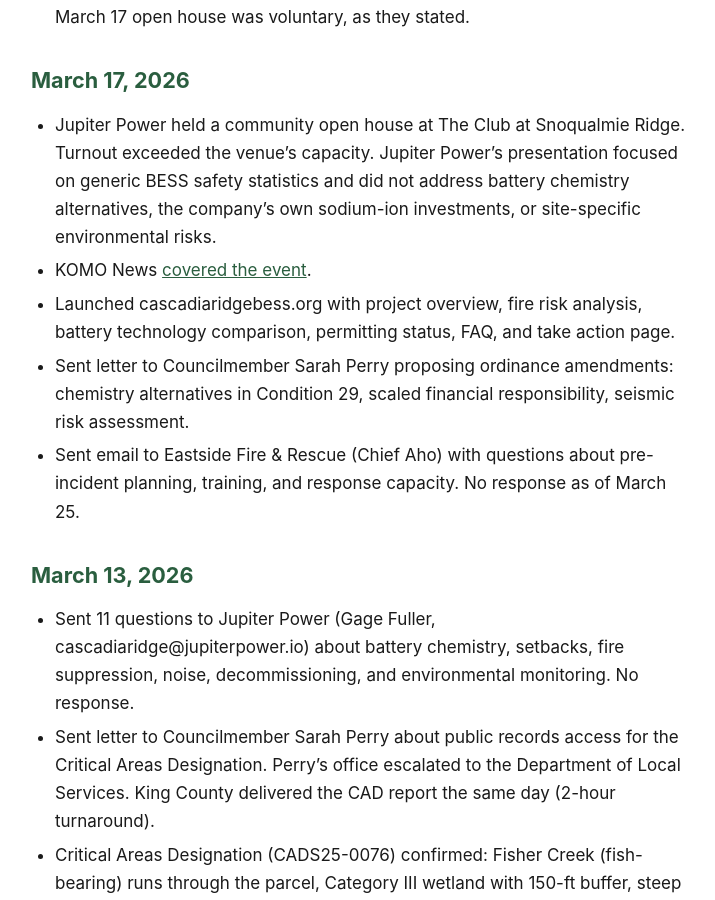
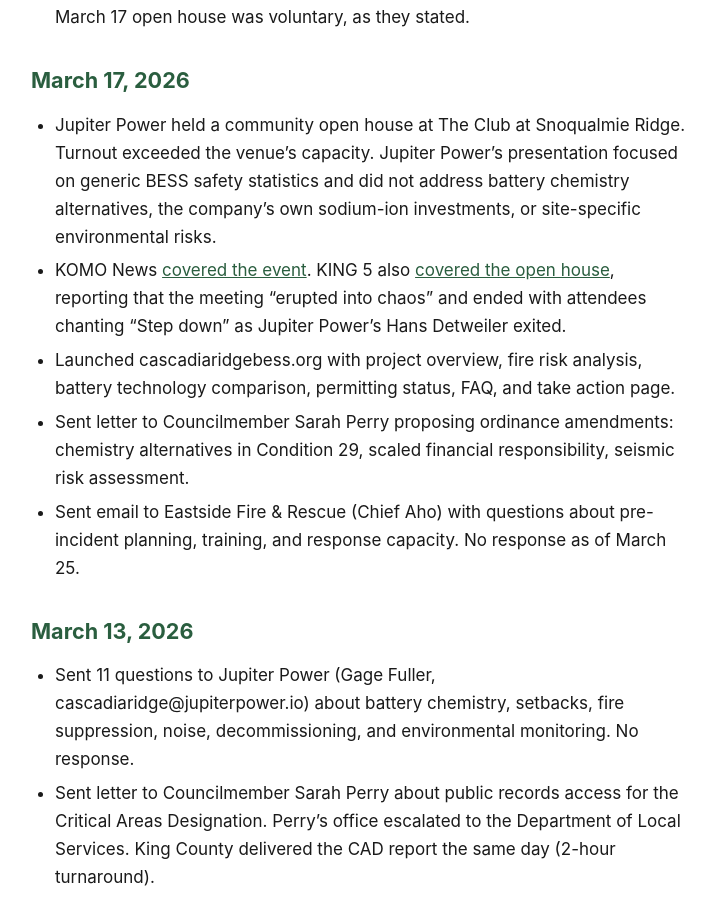
Before and after one commit to calef/cascadia-ridge-bess, a Jekyll site: the page built from _pages/updates.md, in a window 1280 px wide and 900 px high, scrolled down 1581 px. Shown: the whole window, without its empty margins (281-996 px from the left). Built offline with Jekyll 4.4.1, drawn with Linux system fonts in a browser that asks for light colours.

Commit message:
Deploy site 2026-03-28-151429

```diff
--- a/_pages/updates.md
+++ b/_pages/updates.md
@@ -27,7 +27,7 @@ What we've published, who we've contacted, and what's happened. Most recent firs
 ## March 17, 2026
 
 - Jupiter Power held a community open house at The Club at Snoqualmie Ridge. Turnout exceeded the venue's capacity. Jupiter Power's presentation focused on generic BESS safety statistics and did not address battery chemistry alternatives, the company's own sodium-ion investments, or site-specific environmental risks.
-- KOMO News [covered the event](https://komonews.com/news/local/snoqualmie-ridge-lithium-battery-storage-project-draws-scrutiny-as-permit-process-begins-community-fire-safety-toxic-environment-jupiter-power-king-county).
+- KOMO News [covered the event](https://komonews.com/news/local/snoqualmie-ridge-lithium-battery-storage-project-draws-scrutiny-as-permit-process-begins-community-fire-safety-toxic-environment-jupiter-power-king-county). KING 5 also [covered the open house](https://www.king5.com/article/news/local/snoqualmie-residents-clash-developers-over-proposed-lithium-battery-site-near-homes/281-b7eb192c-9447-4959-8908-0ab7c9391cf8), reporting that the meeting "erupted into chaos" and ended with attendees chanting "Step down" as Jupiter Power's Hans Detweiler exited.
 - Launched cascadiaridgebess.org with project overview, fire risk analysis, battery technology comparison, permitting status, FAQ, and take action page.
 - Sent letter to Councilmember Sarah Perry proposing ordinance amendments: chemistry alternatives in Condition 29, scaled financial responsibility, seismic risk assessment.
 - Sent email to Eastside Fire & Rescue (Chief Aho) with questions about pre-incident planning, training, and response capacity. No response as of March 25.
```
